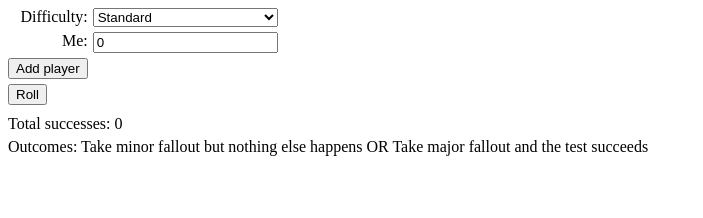
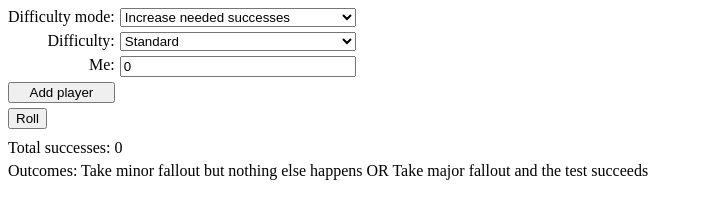
Before and after one commit to illicitonion/mike-roller, a plain HTML site: page index.html in a window 1280 px wide. Both pictures are taken after a click on the button "Roll". Shown: the whole page, without its empty margins (0-703 px from the left). Drawn offline with Linux system fonts and the light colour scheme.

Commit message:
Introduce alternate difficulty modifiers

```diff
--- a/index.html
+++ b/index.html
@@ -63,6 +63,11 @@
     </head>
     <body>
         <div id="inputs">
+            <label for="difficulty-mode">Difficulty mode</label>
+            <select id="difficulty-mode">
+                <option value="increase-level">Increase needed successes</option>
+                <option value="increase-threshold">Increase threshold for each success</option>
+            </select>
             <label for="difficulty">Difficulty</label>
             <select id="difficulty">
                 <option value="0">Standard</option>
--- a/index.js
+++ b/index.js
@@ -40,6 +40,10 @@ function roll() {
 }
 
 function renderResult() {
+    if (rollState === null) {
+        return;
+    }
+
     let results = "<div class=\"dice-results\">";
     for (const result of rollState.selfResults) {
         results += `<span class="self dice-result">${result}</span>`;
@@ -68,7 +72,15 @@ function renderResult() {
         4: ["Crit success", "Success plus narrative boon"],
     }
 
-    const totalSuccesses = rollState.selfResults.filter(d => d >= 4).length + rollState.diceByPlayer.flat().filter(d => d >= 4).length;
+    const difficulty = getNumberValue("difficulty");
+    // If increase-threshold, each difficulty step increases the needed roll by 1 for a success (and monstrous discounts own dice completely).
+    // If increase-level, each difficulty step worsens the outcome chart by one.
+    const difficultyMode = document.querySelector("#difficulty-mode").value;
+    const successThreshold = Math.min(6, 4 - (difficultyMode === "increase-threshold" ? difficulty : 0));
+
+    const effectiveSelfSuccesses = difficultyMode === "increase-threshold" && difficulty === -3 ? 0 : rollState.selfResults.filter(d => d >= successThreshold).length;
+
+    const totalSuccesses = effectiveSelfSuccesses + rollState.diceByPlayer.flat().filter(d => d >= successThreshold).length;
     results += `<div class="outcome">Total success${maybeS(totalSuccesses, "es")}: ${totalSuccesses}</div>`;
     let level;
     if (totalSuccesses >= 6) {
@@ -82,7 +94,7 @@ function renderResult() {
     } else {
         level = 0;
     }
-    level = Math.max(0, level + getNumberValue("difficulty"));
+    level = Math.max(0, level + (difficultyMode === "increase-level" ? getNumberValue("difficulty") : 0));
     results += `<div class="outcome">Outcome${maybeS(levelsToResults[level].length, "s")}: ${levelsToResults[level].join(" OR ")}</div>`;
 
     document.getElementById("results").innerHTML = results;
@@ -120,3 +132,5 @@ function addPlayer() {
 
 const addPlayerButton = document.querySelector("#add-player");
 addPlayerButton.addEventListener("click", addPlayer);
+
+document.querySelector("#difficulty-mode").addEventListener("change", renderResult);
```
